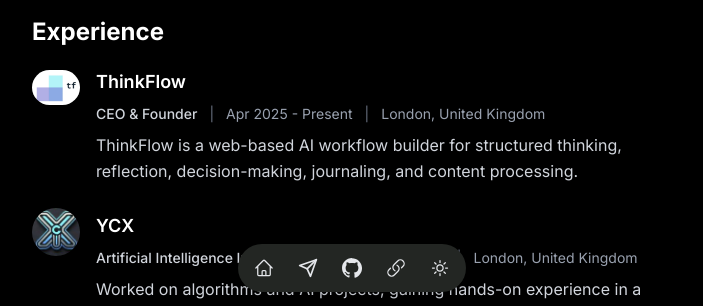
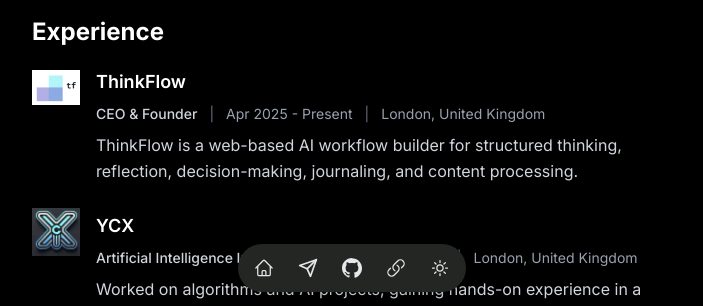
Before and after one commit to bluemadisonblue/my-website, a Next.js app: page / in a window 1280 px wide. Shown: the part 484-790 px from the top of the page, without its empty margins (288-991 px from the left). Built offline with nearby package versions, Linux system fonts and the light colour scheme.

Commit message:
Remove rounded-full from logo image for original corners

```diff
--- a/src/app/page.tsx
+++ b/src/app/page.tsx
@@ -72,7 +72,7 @@
                     alt={exp.company}
                     width={48}
                     height={48}
-                    className="rounded-full object-contain"
+                    className="object-contain"
                     onError={(e) => {
                       console.error(`Error loading image for ${exp.company}:`, e);
                       e.currentTarget.src = '/images/freelance.jpeg'; // Fallback image
```
